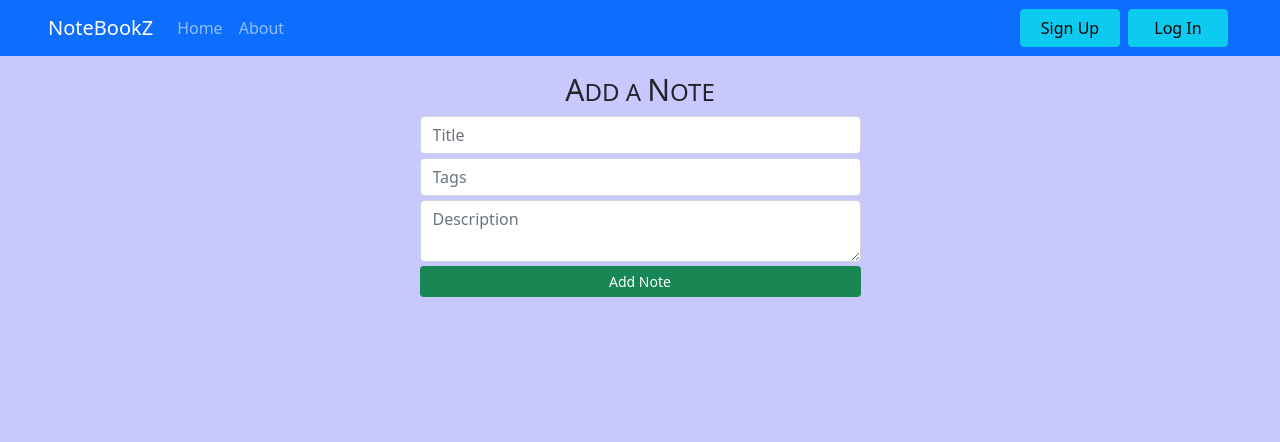
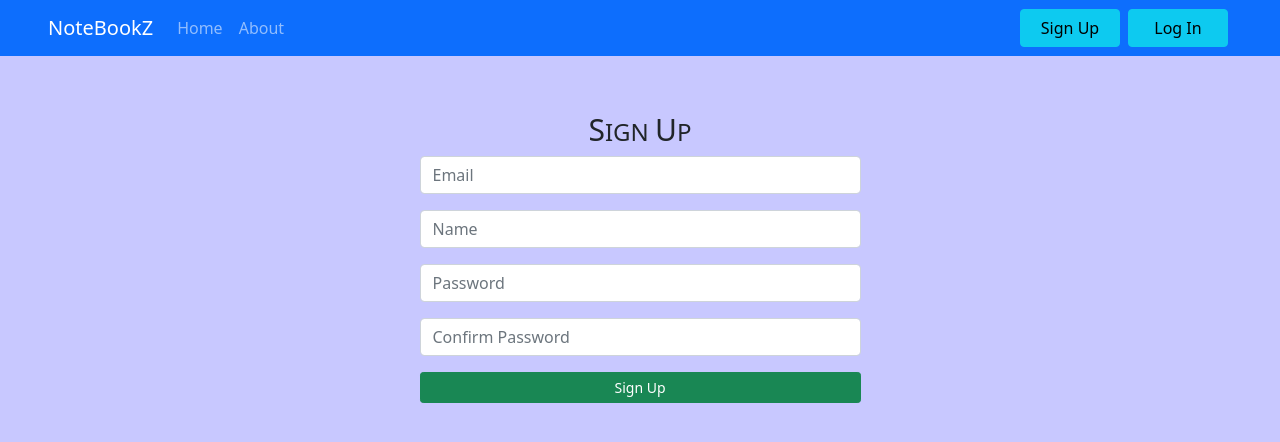
Before and after one commit to salman9653/notebookz, a React (Create React App) app: page /signup in a window 1280 px wide. Shown: the top 442 px of the page. Built offline with nearby package versions, Linux system fonts and the light colour scheme.

Commit message:
added signup components

```diff
--- a/src/components/Signup.jsx
+++ b/src/components/Signup.jsx
@@ -1,38 +1,84 @@
-import React from 'react'
+import React, { useState } from 'react';
+import { useNavigate } from 'react-router-dom';
 
 const Signup = () => {
+    const [credentials, setCredentials] = useState({ email: "", name: "", password: "", cpassword: "" })
+    const navigate = useNavigate();
+
+    const handleSubmit = async (e) => {
+        e.preventDefault();
+        const { name, email, password } = credentials;
+        const response = await fetch("http://localhost:5000/api/auth/createuser", {
+            method: 'POST',
+            headers: {
+                'Content-Type': 'application/json'
+            },
+            body: JSON.stringify({ email, name, password })
+        });
+        const json = await response.json();
+        console.log(json);
+        if (json.success) {
+            //save Auth-token & redirect
+            localStorage.setItem('token', json.authtoken);
+            navigate('/');
+
+        } else {
+            alert("Invalid credentials")
+        }
+    }
+    const onChange = (e) => {
+        setCredentials({ ...credentials, [e.target.name]: e.target.value })
+    }
+
     return (
         <div>
-            <div className='container text-center py-2 my-2 col-lg-5'>
-                <h4> <span style={{ fontSize: "30px" }}>A</span>DD A <span style={{ fontSize: "30px" }}>N</span>OTE </h4>
-                <form>
-                    <div className="mb-1">
+            <div className='container text-center py-2 my-2 col-lg-5 mt-5'>
+                <h4> <span style={{ fontSize: "30px" }}>S</span>IGN <span style={{ fontSize: "30px" }}>U</span>P </h4>
+                <form onSubmit={handleSubmit}>
+                    <div className="mb-3">
                         <input
                             type="text"
                             className="form-control"
-                            name='title'
-                            id="title"
-                            placeholder="Title" />
+                            name='email'
+                            id="email"
+                            onChange={onChange}
+                            required
+                            placeholder="Email" />
                     </div>
-                    <div className="mb-1">
+                    <div className="mb-3">
                         <input
                             type="text"
                             className="form-control"
-                            name='tag' id="tag"
-                            placeholder="Tags" />
+                            name='name'
+                            id="name"
+                            onChange={onChange}
+                            required minLength={3}
+                            placeholder="Name" />
                     </div>
-                    <div className="mb-1">
-                        <textarea
+                    <div className="mb-3">
+                        <input
+                            type="password"
                             className="form-control"
-                            name='description'
-                            id="description"
-                            rows="2"
-                            placeholder="Description" />
+                            name='password'
+                            id="password"
+                            onChange={onChange}
+                            required minLength={4}
+                            placeholder="Password" />
+                    </div>
+                    <div className="mb-3">
+                        <input
+                            type="password"
+                            className="form-control"
+                            name='cpassword'
+                            id="cpassword"
+                            onChange={onChange}
+                            minLength={4} required
+                            placeholder="Confirm Password" />
                     </div>
                     <button
                         type="submit"
-                        className="btn btn-sm btn-success mb-3 col-12"
-                    >Add Note</button>
+                        className="btn btn-sm btn-success col-12"
+                    >Sign Up</button>
                 </form>
             </div>
         </div>
```
Also changed, not shown: 1 other file (tests, documents, lock files or other folders).
